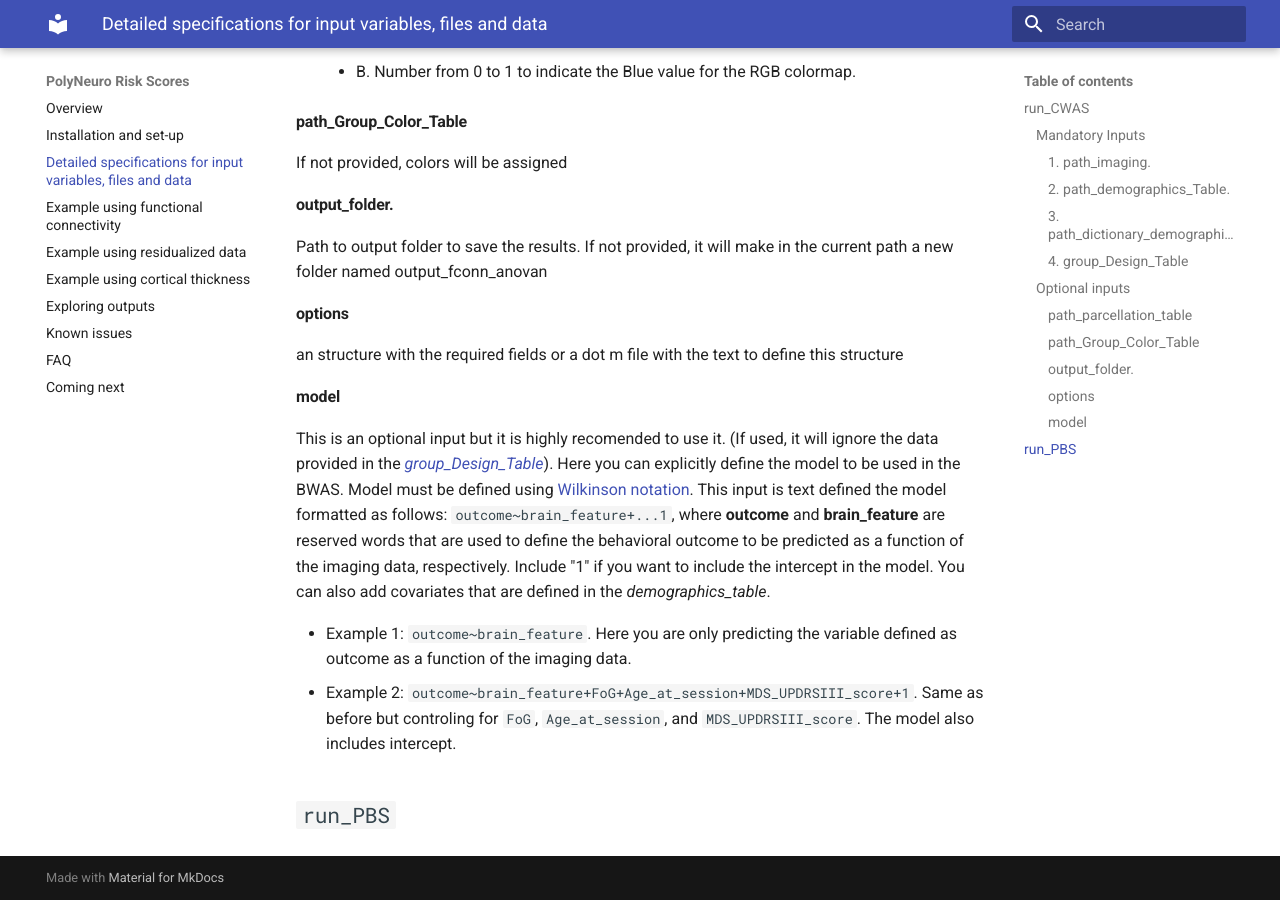
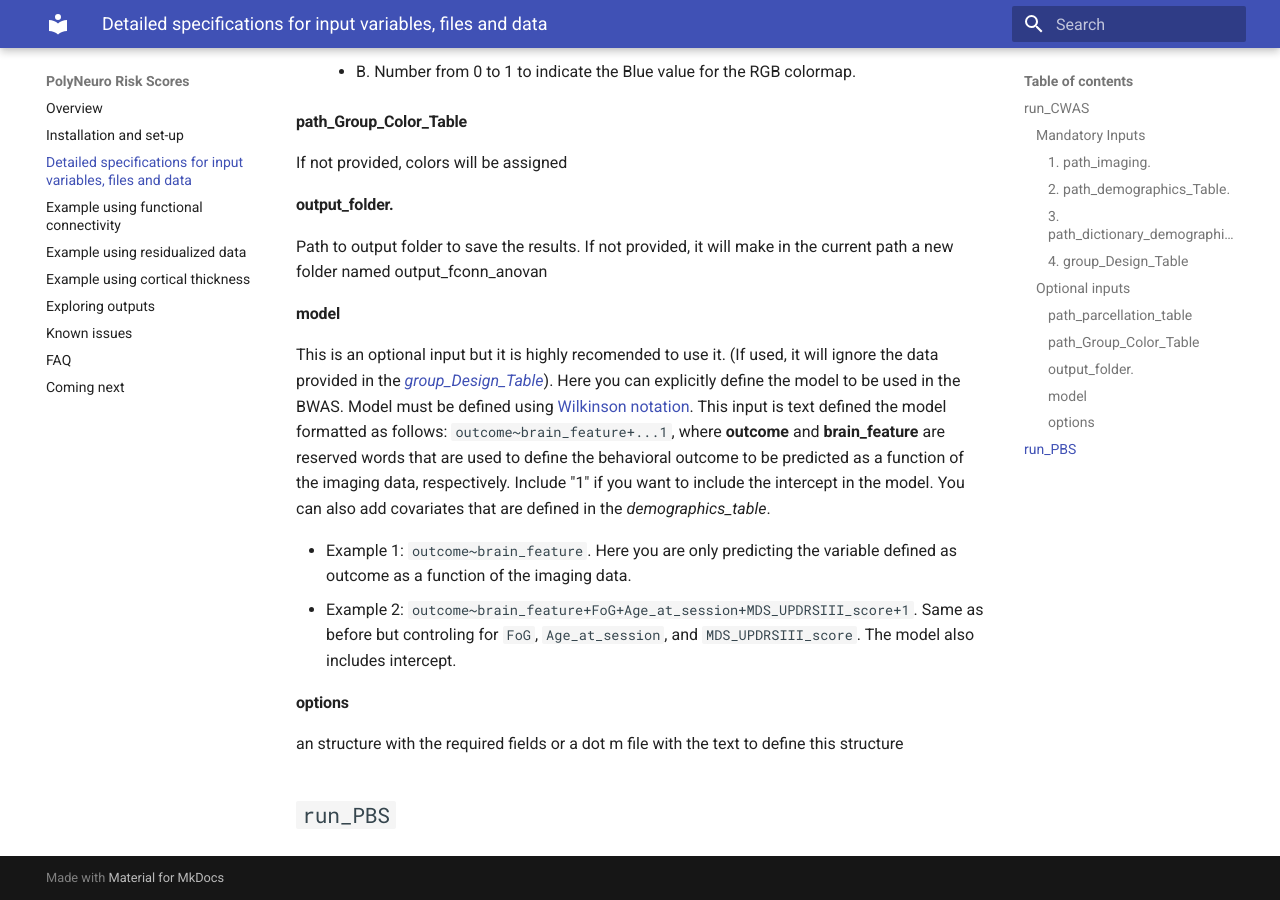
Before and after one commit to omiranda/polyneuro_risk_score, an MkDocs documentation site: the page built from docs/detailed_description.md, in a window 1280 px wide and 900 px high, scrolled down 2882 px. Built offline with MkDocs 1.6.1 and Material for MkDocs 9.7.7, drawn with Linux system fonts in a browser that asks for light colours; formulas are drawn with MathJax 3; old or Windows-style settings are respelled for this version of MkDocs; part of the change alters nothing that is shown.

```diff
--- a/docs/detailed_description.md
+++ b/docs/detailed_description.md
@@ -74,8 +74,6 @@ It can be provided as a [dot mat](./detailed_specs/HCP_ColeAnticevic.mat) file o
 If not provided, colors will be assigned
 #### **output_folder**.
 Path to output folder to save the results. If not provided, it will make in the current path a new folder named output_fconn_anovan
-#### **options**
-an structure with the required fields or a dot m  file with the text to define this structure
 #### **model**
 This is an optional input but it is highly recomended to use it.
 (If used, it will ignore the data provided in the [*group_Design_Table*](#4-groupdesigntable)).
@@ -85,5 +83,6 @@ This input is text defined the model formatted as follows: `outcome~brain_featur
 
 - Example 1: `outcome~brain_feature`. Here you are only predicting the variable defined as outcome as a function of the imaging data.
 - Example 2: `outcome~brain_feature+FoG+Age_at_session+MDS_UPDRSIII_score+1`. Same as before but controling for `FoG`, `Age_at_session`, and `MDS_UPDRSIII_score`. The model also includes intercept.
-
+#### **options**
+an structure with the required fields or a dot m  file with the text to define this structure
 ## `run_PBS`
```
